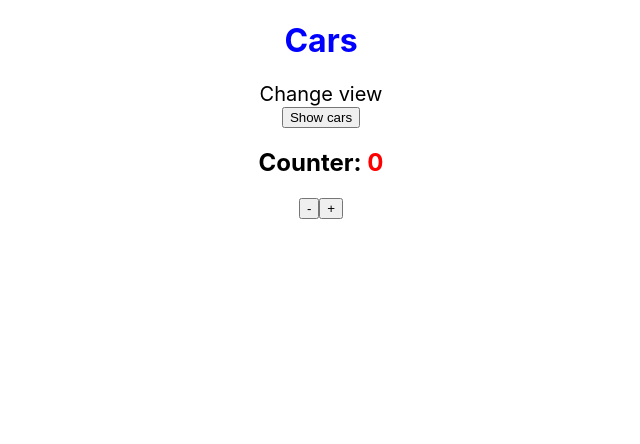
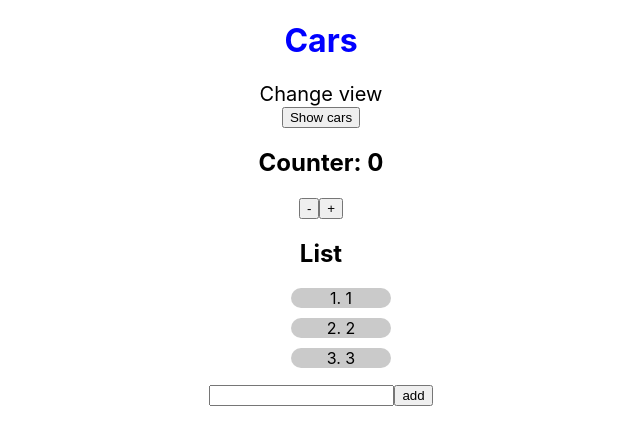
Before and after one commit to AvAValera/practice_react_second, a React (Create React App) app: page / in a window 1280 px wide. Shown: the top 444 px of the page, without its empty margins (319-959 px from the left). Built offline with nearby package versions, Linux system fonts and the light colour scheme.

Commit message:
add new block

```diff
--- a/src/App.js
+++ b/src/App.js
@@ -1,6 +1,7 @@
 import "./App.css";
 import Cars from './Cars/Cars';
 import Counter from './Counter/Counter'
+import Practice from './Practice/Practice'
 import React, { Component } from 'react'
 
 class App extends Component {
@@ -8,6 +9,7 @@ class App extends Component {
         {name: 'Ford', year: 2016, color: 'red'},
         {name: 'Opel', year: 2021, color: 'blue'},
         {name: 'Bmw', year: 2010, color: 'green'},
+        {name: 'Tesla', year: 2019, color: 'fuchsia'},
         ],
         pageTitle: 'Cars',
         change: false,
@@ -58,6 +60,17 @@ class App extends Component {
     counterMinus = () => {
         this.setState({counter : this.state.counter - 1})
     }
+    changeHeader = (event, i) => {
+        const car = this.state.cars[i]
+        this.setState({
+            pageTitle: car.name
+        })
+    }
+    returnHeader = () => {
+        this.setState({
+            pageTitle: 'Cars'
+        })
+    }
 
     render() {
         let cars = null;
@@ -66,6 +79,8 @@ class App extends Component {
                 return <Cars
                 onChangeName={event => this.onChangeName(event.target.value, i)}
                 delElement={() => this.delElement(i)}
+                changeHeader={event => this.changeHeader(event, i)}
+                returnHeader={this.returnHeader}
                 key={i}
                 name={el.name}
                 year={el.year}
@@ -84,6 +99,7 @@ class App extends Component {
                     {cars}
                 </div>
                 <Counter counter={this.state.counter} counterPlus={this.counterPlus} counterMinus={this.counterMinus} />
+                <Practice />
             </div>
         )
     }
--- a/src/Cars/Cars.jsx
+++ b/src/Cars/Cars.jsx
@@ -2,10 +2,10 @@ import React from 'react';
 import './Cars.css';
 export default function Cars(props) {
     return (
-        <div className="card_car">
-            <h1>Car: {props.name}</h1>
+        <div onMouseEnter={props.changeHeader} onMouseLeave={props.returnHeader} className="card_car">
+            <h1>Car: <span>{props.name}</span></h1>
             <p>Year: {props.year}</p>
-            <p>Color: {props.color}</p>
+            <p>Color: <span style={{color : props.color}}>{props.color}</span></p>
             <input onChange={props.onChangeName} value={props.name} />
             <button onClick={props.delElement}>Delete</button>
         </div>
--- a/src/Counter/Counter.css
+++ b/src/Counter/Counter.css
@@ -8,5 +8,5 @@
     color: red;
 }
 .counter{
-    transition: all 1s linear;
+    transition: all .3s linear;
 }
--- a/src/Counter/Counter.jsx
+++ b/src/Counter/Counter.jsx
@@ -5,6 +5,9 @@ const Counter = (props) => {
 
     if(props.counter > 0){
         color.push("green")
+    }
+    else if(props.counter === 0){
+        color.push("black")
     }
     else color.push("red")
 
--- /dev/null
+++ b/src/Practice/Practice.css
@@ -0,0 +1,15 @@
+.list{
+    list-style: none;
+}
+.list li{
+    background: rgba(0, 0, 0, 0.206);
+    width: 100px;
+    margin: 10px auto;
+    border-radius: 20px;
+
+}
+.list li:hover{
+    cursor: pointer;
+    background-color: brown;
+    transition: background 1s linear;
+}
--- /dev/null
+++ b/src/Practice/Practice.jsx
@@ -0,0 +1,41 @@
+import React, { Component } from 'react'
+import './Practice.css'
+
+export default class Practice extends Component {
+    constructor(props){
+        super(props)
+        this.state = {
+            list : ['1','2','3']
+        }
+    }
+
+    addElem = () => {
+        const input = document.getElementById('inn')
+        if(input.value !== ''){
+            const listEl = this.state.list
+            listEl.push(input.value)
+            this.setState({list: listEl})
+            input.value = ''
+        }
+
+    }
+    delElem = (i) => {
+        const listEle = [...this.state.list]
+        listEle.splice(i, 1)
+        this.setState({list: listEle})
+    }
+    render() {
+        return (
+            <div>
+                <h2>List</h2>
+                <ul className="list">
+                    {this.state.list.map((el, i)=> {
+                        return <li key={i} onClick={() => this.delElem(i)}>{`${i+1}. ${el}`}</li>
+                    })}
+                </ul>
+                <input id='inn' type="text" />
+                <button onClick={this.addElem}>add</button>
+            </div>
+        )
+    }
+}
```
